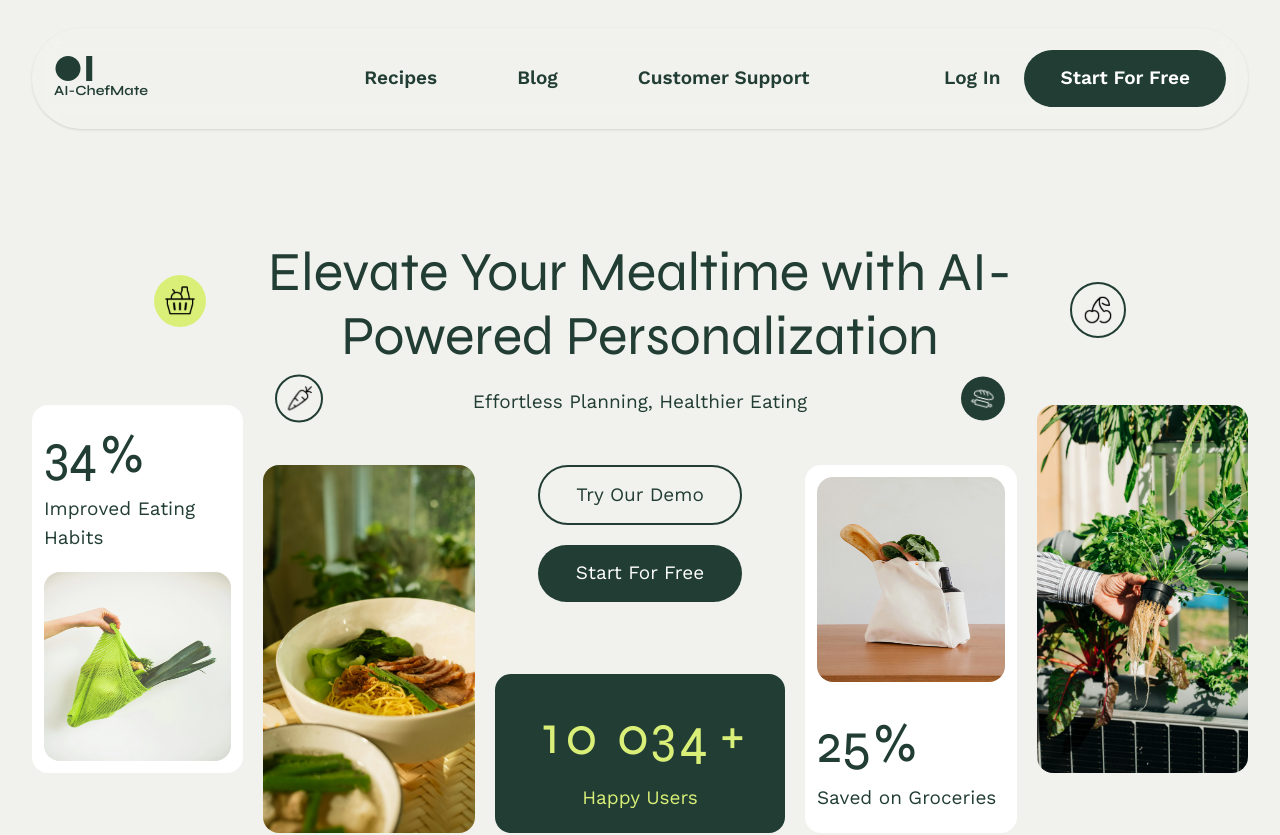
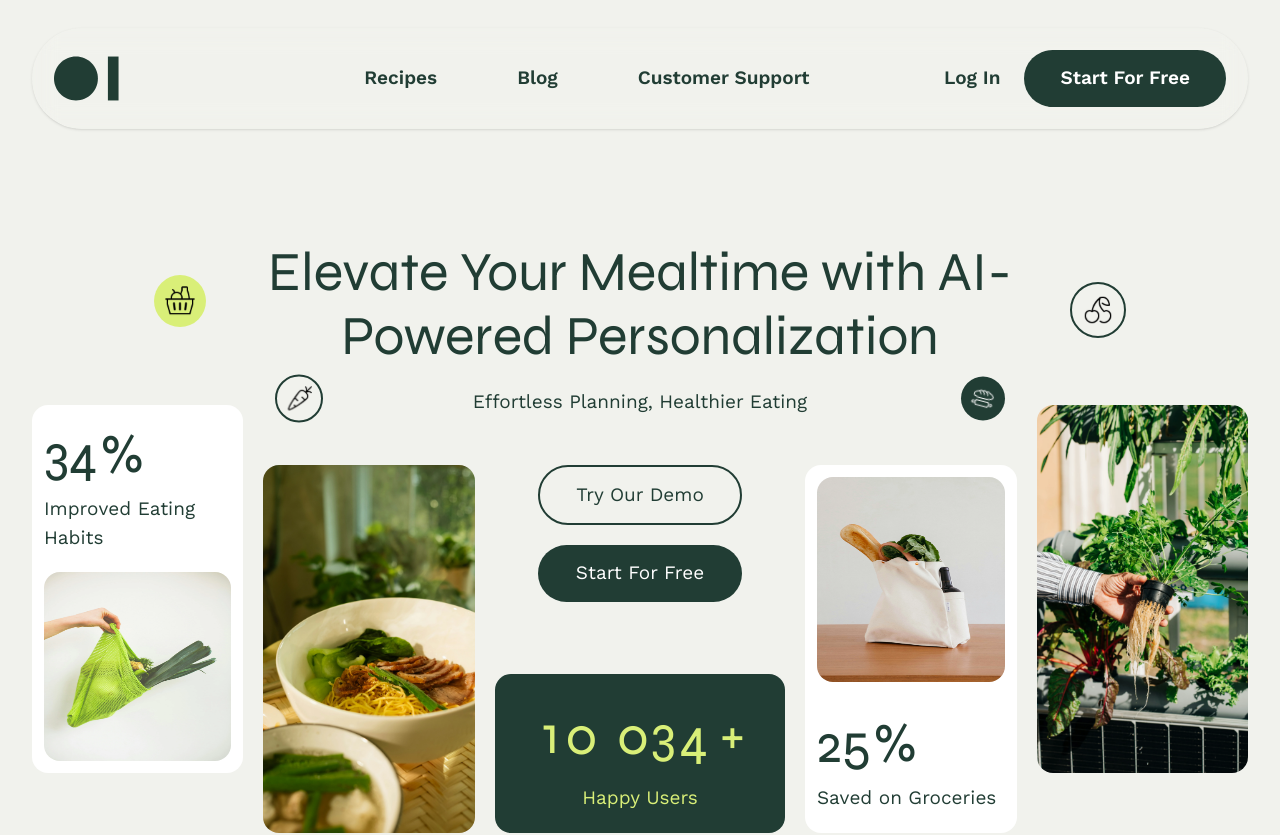
Before and after one commit to Adamson123/AIChefMate, a React (Vite) app: page / in a window 1280 px wide. Shown: the top 835 px of the page. Built offline with nearby package versions, Linux system fonts and the light colour scheme.

Commit message:
Updates Navbar logo size and removes unused text
Increases the logo dimensions for better visibility.

Removes the redundant title text for a cleaner design.

```diff
--- a/src/components/navbar/Navbar.tsx
+++ b/src/components/navbar/Navbar.tsx
@@ -16,15 +16,12 @@ const Navbar = () => {
     <nav className="bg-primary relative flex flex-col pt-[40px] pb-15 font-semibold md:pb-25 md:max-lg:text-[15px]">
       <div className="common-max-width fixed top-7 z-20 mx-auto flex w-[95%] items-center justify-between self-center rounded-[50px] bg-transparent p-[22px] shadow backdrop-blur-md">
         {/* Logo */}
-        <div className="w-[15%] items-center gap-2">
+        <div className="w-[15%]">
           <img
-            className="h-[25px] w-[40px] max-md:h-[35px] max-md:w-[50px]"
+            className="h-[45px] w-[65px]"
             src={logo}
             alt="AI chef mate logo"
           />
-          <h3 className="font-syne text-sm text-nowrap max-lg:text-xs max-md:hidden">
-            AI-ChefMate
-          </h3>
         </div>
         {/* Links */}
         <ul className="flex gap-10 max-md:hidden xl:gap-20">
```
